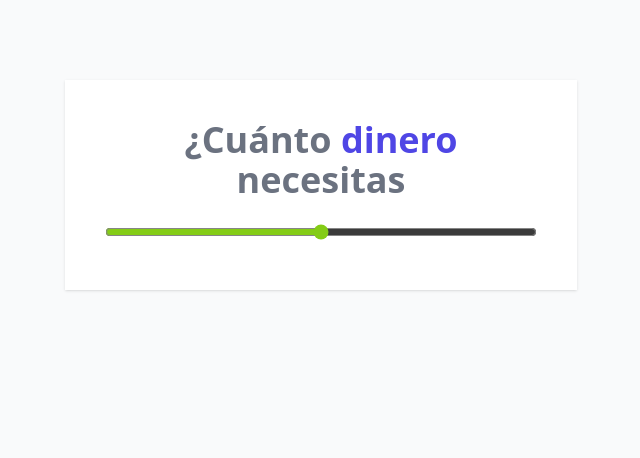
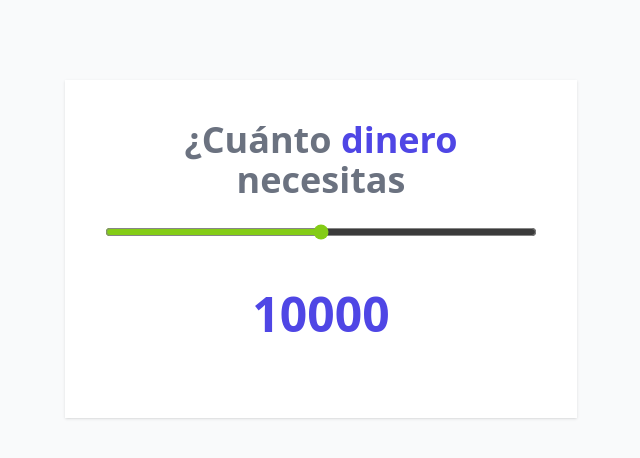
Before and after one commit to crisfreak036/cotizador-prestamos-react-js-moderno, a React (Vite) app: page / in a window 1280 px wide. Shown: the top 458 px of the page, without its empty margins (319-959 px from the left). Built offline with nearby package versions, Linux system fonts and the light colour scheme.

Commit message:
[add] logica para el input range

```diff
--- a/src/App.jsx
+++ b/src/App.jsx
@@ -1,6 +1,17 @@
+import { useState } from 'react'
 import Header from './components/Header'
 
 function App() {
+
+  const [ cantidad, setCantidad ] = useState(10000)
+
+  const MIN = 0
+  const MAX = 20000
+  const STEP = 100
+
+  const handleChange = (e) => {
+    setCantidad(Number(e.target.value))
+  }
 
   return (
     <div className="my-20 max-w-lg mx-auto bg-white shadow p-10">
@@ -11,7 +22,19 @@
         name=""
         id=""
         className='w-full h-6 bg-gray-200 accent-lime-500 hover:accent-lime-600 mt-5'
+        value={cantidad}
+        onChange={handleChange}
+        min={MIN}
+        max={MAX}
+        step={STEP}
       />
+
+      <p
+        className='text-center my-10 text-5xl font-extrabold text-indigo-600'
+      >
+        {cantidad}
+      </p>
+
     </div>
   )
 }
```
